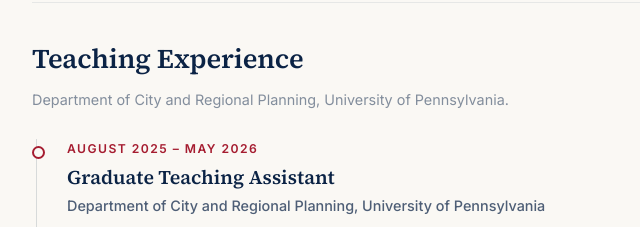
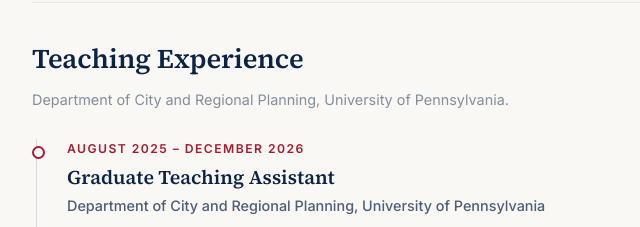
Before and after one commit to zyang91/zyang91.github.io, a plain HTML site: page pages/cv.html in a window 1280 px wide. Shown: the part 5260-5487 px from the top of the page, 328-968 px from the left. Drawn offline with Linux system fonts and the light colour scheme.

Commit message:
clear up the error date

```diff
--- a/pages/cv.html
+++ b/pages/cv.html
@@ -530,7 +530,7 @@
 						</p>
 						<div class="cv-timeline">
 							<article class="cv-entry reveal">
-								<p class="cv-entry-date">August 2025 – May 2026</p>
+								<p class="cv-entry-date">August 2025 – December 2026</p>
 								<h3>Graduate Teaching Assistant</h3>
 								<p class="cv-entry-role">
 									Department of City and Regional Planning, University of
```
